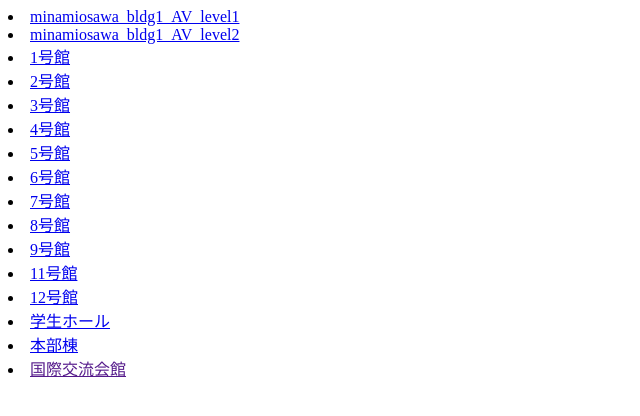
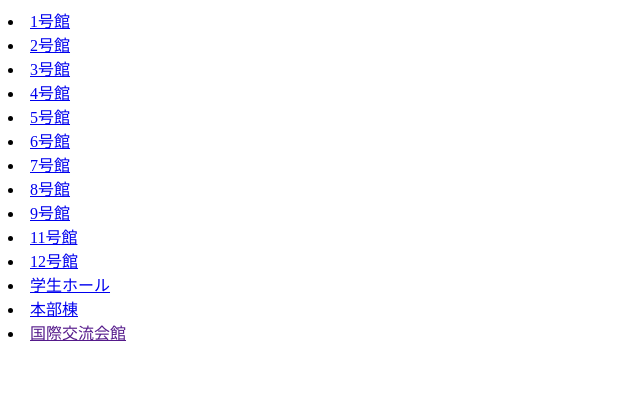
Before and after one commit to kisu-yuyu/Warehouse, a plain HTML site: page index.html in a window 1280 px wide. Shown: the whole page, without its empty margins (0-640 px from the left). Drawn offline with Linux system fonts and the light colour scheme.

Commit message:
Truely hiding kml files.

```diff
--- a/index.html
+++ b/index.html
@@ -1,16 +1,3 @@
-    <li>
-      <a
-        href="https://kisu-yuyu.github.io/Warehouse/minamiosawa_bldg1_AV_level1.kml"
-        >minamiosawa_bldg1_AV_level1</a
-      >
-    </li>
-    <li>
-      <a
-        href="https://kisu-yuyu.github.io/Warehouse/minamiosawa_bldg1_AV_level2.kml"
-        >minamiosawa_bldg1_AV_level2</a
-      >
-    </li>
-
 <!DOCTYPE html>
 <html lang="en">
   <head>
```
